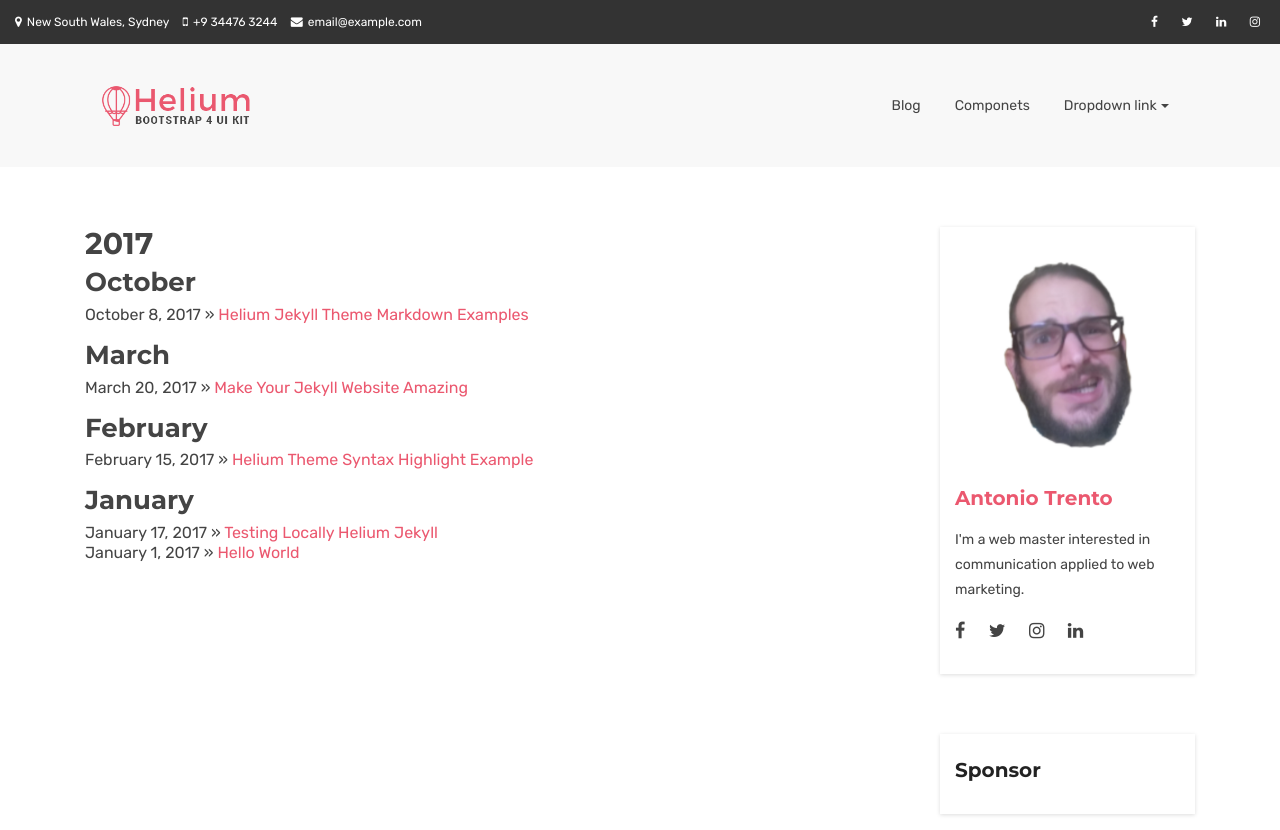
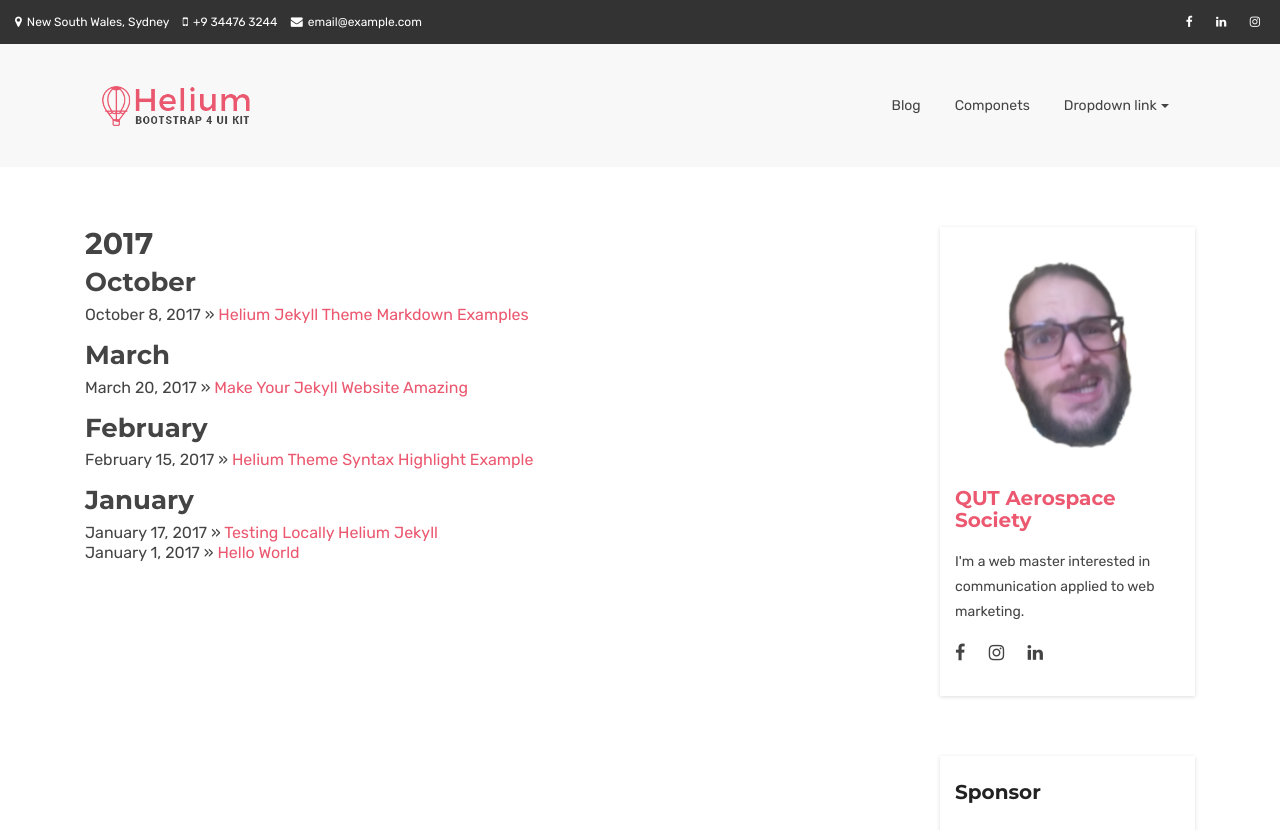
Before and after one commit to QUT-Aerospace-Society/QUT-Aerospace-Society.github.io, a Jekyll site: the page built from archive.html, in a window 1280 px wide, cut to the strip 0-830 px from the top of the page. Built offline with Jekyll 4.4.1, drawn with Linux system fonts in a browser that asks for light colours; comment, search, counter and statistics services are not loaded; some of the changed lines change nothing that is shown.

Commit message:
update config

```diff
--- a/_config.yml
+++ b/_config.yml
@@ -21,23 +21,23 @@ google_ad_client:
 post_limit: 5
 
 
-title : Helium Jekyll
+title : QUT Aerospace Society
 tagline: Bootstrap 4 UI kit for jekyll
 author :
-  name : Antonio Trento
+  name : QUT Aerospace Society
   site: https://lantoniotrento.github.io
   description : I&#39;m a web master interested in communication applied to web marketing.
   image : social-image.png
   email : lantoniotrento@gmail.com
-  github : antoniotrento
-  twitter : lantoniotrento
-  facebook: lantoniotrento
-  linkedin: antoniotrento
-  instagram: lantoniotrento
-  pinterest: antoniotrento
+  github : qut-aerospace-society
+  twitter : null
+  facebook: qutaero
+  linkedin: qutaero
+  instagram: qutaero
+  pinterest: null
   feedburner :
 
-twitter_username: lantoniotrento
+twitter_username: null
 # The production_url is only used when full-domain names are needed
 # such as sitemap.txt
 # Most places will/should use BASE_PATH to make the urls
@@ -46,7 +46,7 @@ twitter_username: lantoniotrento
 # Else if you are pushing to username.github.io, replace with your username.
 # Finally if you are pushing to a GitHub project page, include the project name at the end.
 #
-production_url : https://heliumjk.github.io
+production_url : https://qut-aerospace-society.github.io/
 
 # All Jekyll-Bootstrap specific configurations are namespaced into this hash
 #
@@ -75,7 +75,7 @@ JB :
   #   - Only the following values are falsy: ["", null, false]
   #   - When setting BASE_PATH it must be a valid url.
   #     This means always setting the protocol (http|https) or prefixing with "/"
-  BASE_PATH : https://heliumjk.github.io
+  BASE_PATH : https://qut-aerospace-society.github.io/
 
   # By default, the asset_path is automatically defined relative to BASE_PATH plus the enabled theme.
   # ex: [BASE_PATH]/assets/themes/[THEME-NAME]
@@ -101,7 +101,7 @@ JB :
   # Set 'provider' to false to turn commenting off globally.
   #
   comments :
-    provider : disqus
+    provider : false
     disqus :
       short_name : jeky-new-age
     #livefyre :
@@ -119,7 +119,7 @@ JB :
   # Set 'provider' to false to turn analytics off globally.
   #
   analytics :
-    provider : google
+    provider : false
     google :
         tracking_id :
     getclicky :
```
